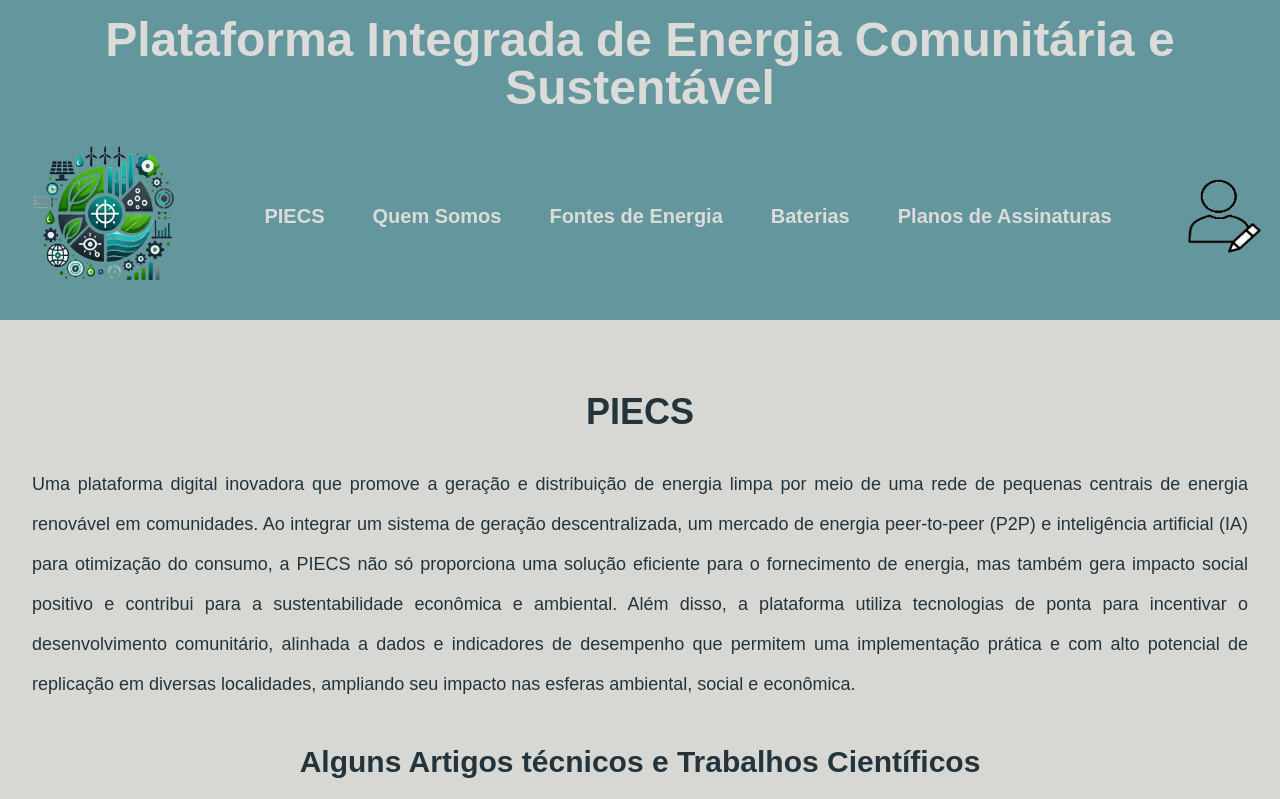
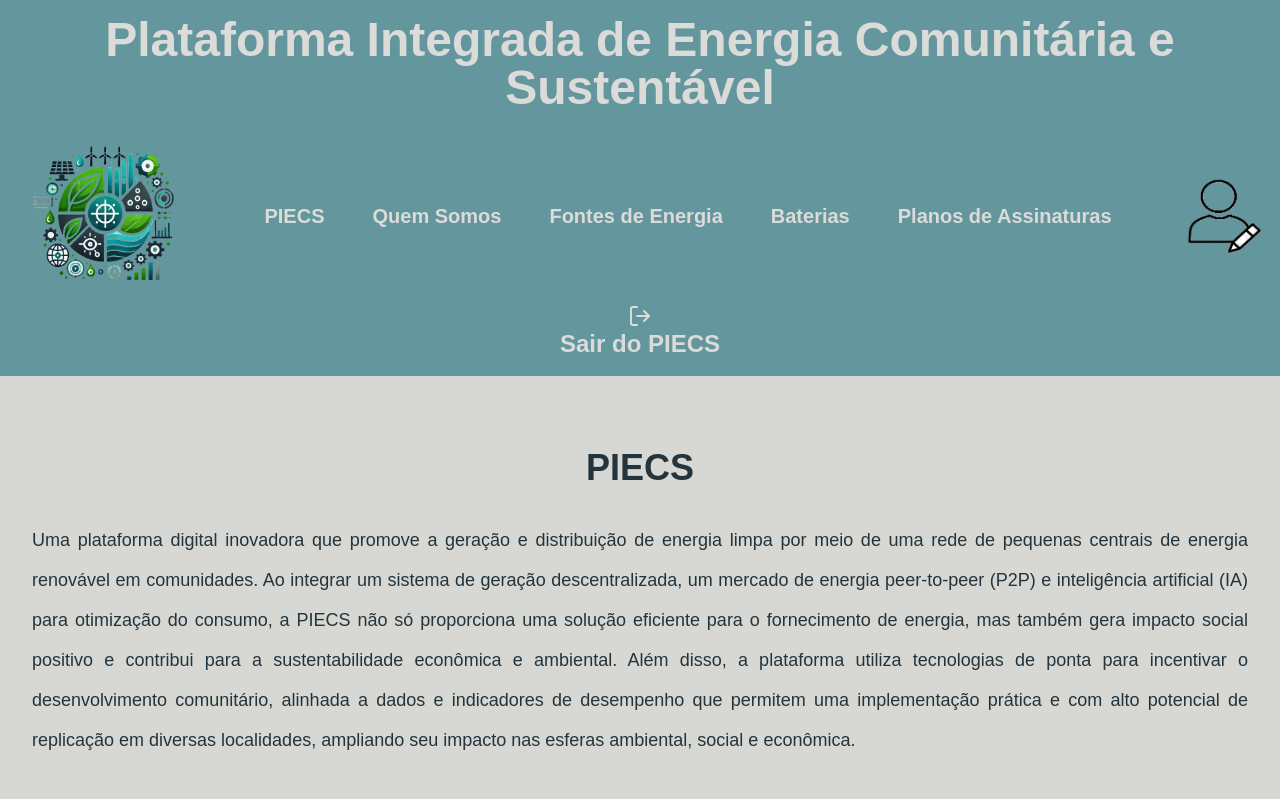
Before and after one commit to AnFaKa2024/piecsfront, a Next.js app: page / in a window 1280 px wide. Shown: the top 799 px of the page. Built offline with nearby package versions, Linux system fonts and the light colour scheme; a web font is replaced by a local one.

Commit message:
os erros acusados pelo vercel ainda persistem! Fiz uns pequenos ajustes nos cabeçalho

```diff
--- a/src/app/login/Cabecalho.tsx
+++ b/src/app/login/Cabecalho.tsx
@@ -1,7 +1,7 @@
 import Link from "next/link"
 import Image from "next/image"
 import logo from '../../image/logoSemFundo.png'
-import { FiLogIn} from 'react-icons/fi'
+import { FiLogIn, FiLogOut} from 'react-icons/fi'
 
 export default function Cabecalho(){
 
@@ -23,6 +23,8 @@ export default function Cabecalho(){
           </div>
 
         </div>
+        {/* Por esse link o usuário tem a opção de sair do PIECS */}
+      <Link href="/logout" aria-label="Sair" className="flex flex-col items-center text-claro text-2xl hover:text-indigo-950"><FiLogOut />Sair do PIECS</Link>
     </header>
   )
 }
--- a/src/components/CabecalhoInicial.tsx
+++ b/src/components/CabecalhoInicial.tsx
@@ -2,6 +2,7 @@ import Link from "next/link"
 import Image from "next/image"
 import logo from "../image/logoSemFundo.png"
 import perfilEd2 from '../image/perfilEd2.png'
+import { FiLogOut } from 'react-icons/fi'
 
 export default function CabecalhoInicial(){
 
@@ -33,7 +34,8 @@ export default function CabecalhoInicial(){
             </Link>
 
           </div>
-
+      {/* Por esse link o usuário tem a opção de sair do PIECS */}
+      <Link href="/logout" aria-label="Sair" className="flex flex-col items-center text-claro text-2xl hover:text-indigo-950"><FiLogOut />Sair do PIECS</Link>
     </header>
 
   )
```
